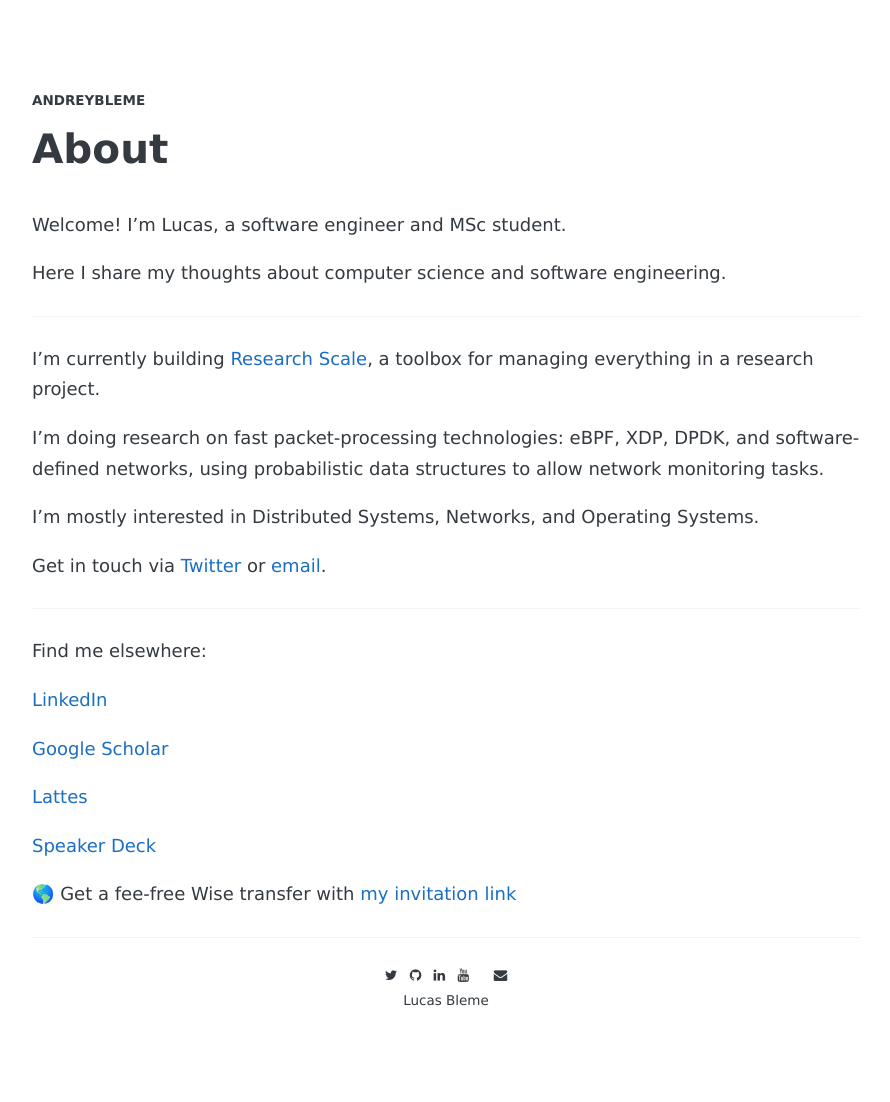
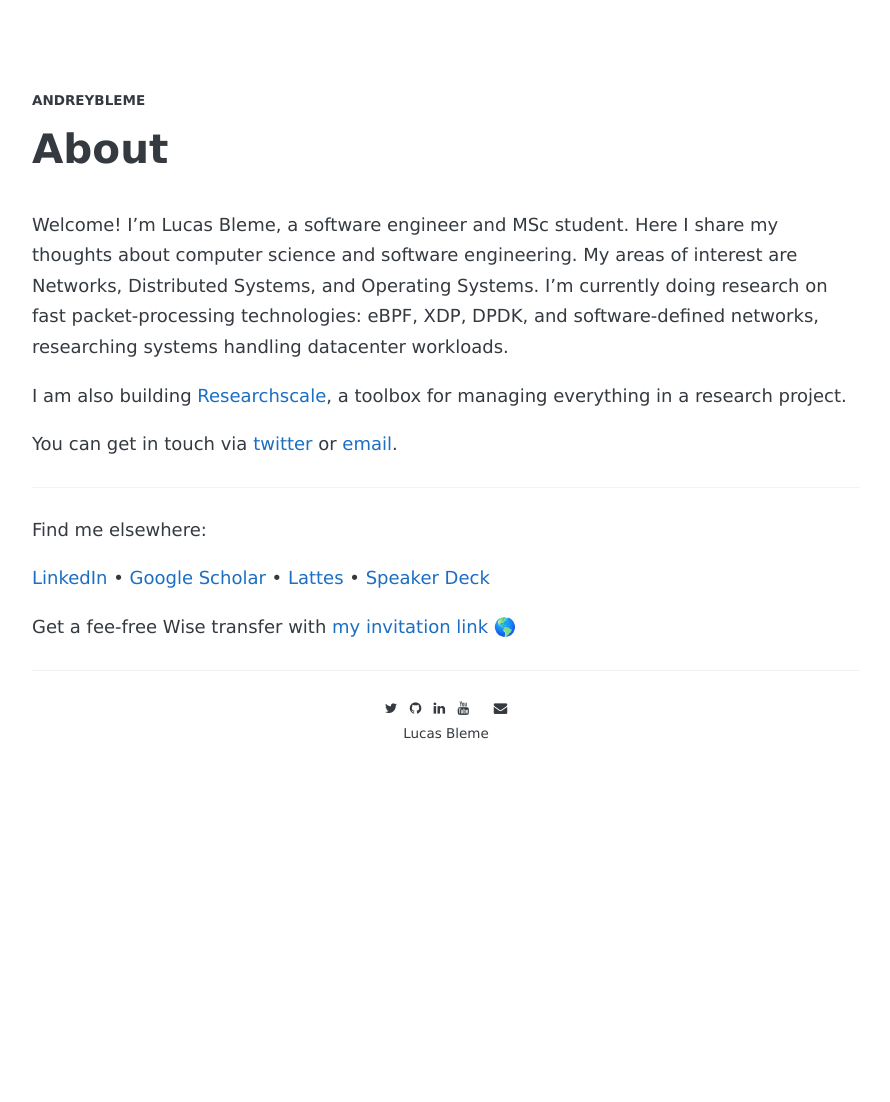
Before and after one commit to andreybleme/andreybleme.github.io, a Jekyll site: the page built from about.md, in a window 1280 px wide. Shown: the whole page, without its empty margins (194-1084 px from the left). Built offline with Jekyll 4.4.1, drawn with Linux system fonts in a browser that asks for light colours; nearby versions of some CDN libraries; some web fonts are replaced; after the commit the page ends 900 px from its top, so only the background shows below that.

Commit message:
Update about.md

```diff
--- a/about.md
+++ b/about.md
@@ -4,30 +4,17 @@
 comments: true
 ---
 
-Welcome! I'm Lucas, a software engineer and MSc student.
+Welcome! I'm Lucas Bleme, a software engineer and MSc student. Here I share my thoughts about computer science and software engineering. My areas of interest are Networks, Distributed Systems, and Operating Systems. I'm currently doing research on fast packet-processing technologies: eBPF, XDP, DPDK, and software-defined networks, researching systems handling datacenter workloads.
 
-Here I share my thoughts about computer science and software engineering.
+I am also building [Researchscale](https://researchscale.io), a toolbox for managing everything in a research project.
 
----
 
-I'm currently building [Research Scale](https://researchscale.io), a toolbox for managing everything in a research project.
-
-I'm doing research on fast packet-processing technologies: eBPF, XDP, DPDK, and software-defined networks, using probabilistic data structures to allow network monitoring tasks.
-
-I'm mostly interested in Distributed Systems, Networks, and Operating Systems.
-
-Get in touch via [Twitter](https://twitter.com/andreybleme) or [email](mailto:andreybleme1@gmail.com).
+You can get in touch via [twitter](https://twitter.com/andreybleme) or [email](mailto:andreybleme1@gmail.com).
 
 ---
 
 Find me elsewhere:
 
-[LinkedIn](https://www.linkedin.com/in/andreybleme/)
+[LinkedIn](https://www.linkedin.com/in/andreybleme/) • [Google Scholar](https://scholar.google.com/citations?user=Yt9LrFoAAAAJ) • [Lattes](http://lattes.cnpq.br/0515658353873955) • [Speaker Deck](https://speakerdeck.com/andreybleme)
 
-[Google Scholar](https://scholar.google.com/citations?user=Yt9LrFoAAAAJ)
-
-[Lattes](http://lattes.cnpq.br/0515658353873955)
-
-[Speaker Deck](https://speakerdeck.com/andreybleme)
-
-🌎 Get a fee-free Wise transfer with [my invitation link](https://wise.com/invite/dic/lucasandreyc)
+Get a fee-free Wise transfer with [my invitation link](https://wise.com/invite/dic/lucasandreyc) 🌎
```
